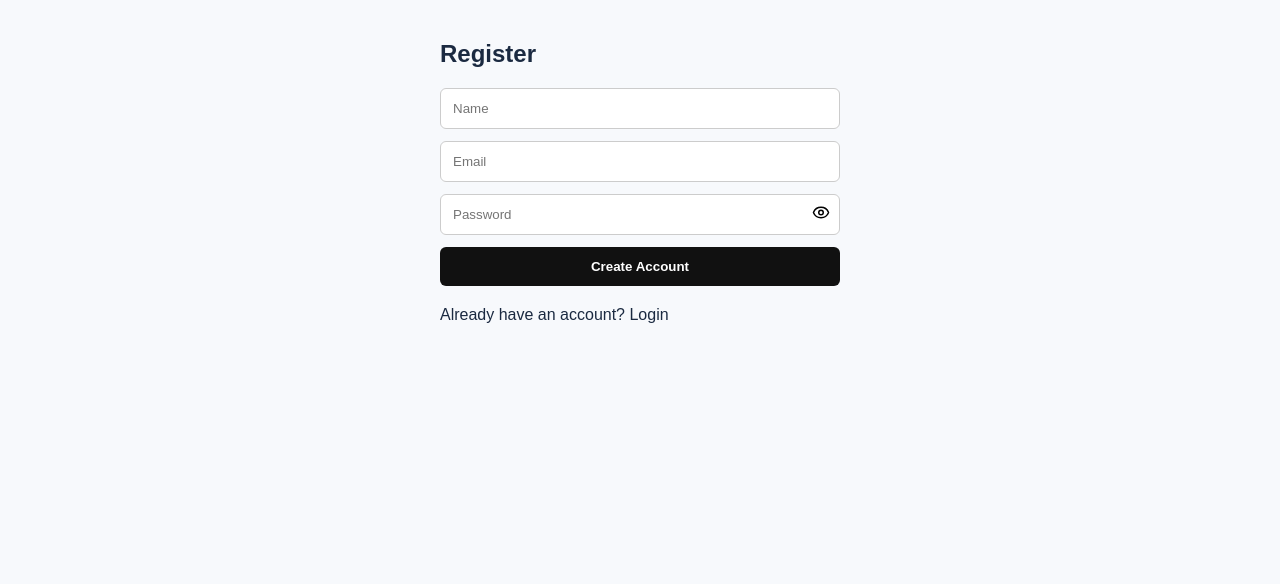
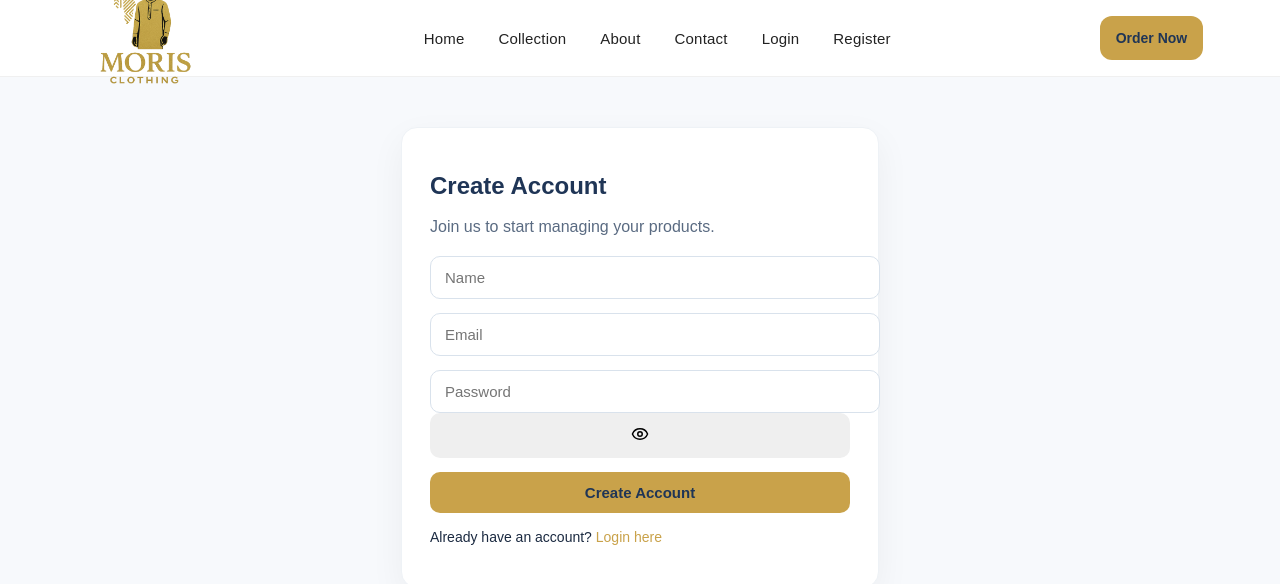
Before and after one commit to princebelieve/moris-clothings, a React (Vite) app in the folder client/: page /register in a window 1280 px wide. Shown: the top 584 px of the page. Built offline with nearby package versions, Linux system fonts and the light colour scheme; no server answers.

Commit message:
Forms centered and stripe live key added

```diff
--- a/client/src/components/ProductForm.jsx
+++ b/client/src/components/ProductForm.jsx
@@ -43,16 +43,7 @@ export default function ProductForm({
   }
 
   return (
-    <form
-      onSubmit={handleSubmit}
-      style={{
-        display: "flex",
-        flexDirection: "column",
-        gap: 12,
-        maxWidth: 400,
-        marginBottom: 30,
-      }}
-    >
+    <form onSubmit={handleSubmit} className="form" style={{ maxWidth: 500 }}>
       <h2>{editingProduct ? "Edit Product" : "Add Product"}</h2>
 
       <input
@@ -80,11 +71,13 @@ export default function ProductForm({
         required
       />
 
-      <div style={{ display: "flex", gap: 10 }}>
-        <button type="submit">{editingProduct ? "Update" : "Add"}</button>
+      <div className="form-actions">
+        <button type="submit" className="btn-primary">
+          {editingProduct ? "Update Product" : "Add Product"}
+        </button>
 
         {editingProduct && (
-          <button type="button" onClick={onCancelEdit}>
+          <button type="button" onClick={onCancelEdit} className="btn-danger">
             Cancel
           </button>
         )}
--- a/client/src/pages/ForgotPassword.jsx
+++ b/client/src/pages/ForgotPassword.jsx
@@ -24,33 +24,37 @@ export default function ForgotPassword() {
     <>
       <Navbar />
 
-      <div style={{ maxWidth: 420, margin: "40px auto", padding: 24 }}>
+      <div className="form" style={{ marginTop: 50 }}>
         <h1>Forgot Password</h1>
-        <p>Enter your email and we will send you a reset link.</p>
+
+        <p>Enter your email and we’ll send you a reset link.</p>
 
         {!sent ? (
-          <form
-            onSubmit={handleSubmit}
-            style={{ display: "flex", flexDirection: "column", gap: 16 }}
-          >
+          <form onSubmit={handleSubmit}>
+            <div style={{ display: "flex", flexDirection: "column", gap: 14 }}>
               <input
                 type="email"
-              placeholder="Email"
+                placeholder="Email address"
                 value={email}
                 onChange={(e) => setEmail(e.target.value)}
                 required
               />
 
-            <button type="submit">Send Reset Link</button>
+              <button type="submit" className="btn-primary">
+                Send Reset Link
+              </button>
+            </div>
           </form>
         ) : (
-          <p>
+          <p style={{ marginTop: 10, color: "#2e7d32" }}>
             If that email exists, a password reset link has been sent.
           </p>
         )}
 
-        <div style={{ marginTop: 20 }}>
-          <Link to="/login">Back to Login</Link>
+        <div style={{ marginTop: 18 }}>
+          <Link to="/login" style={{ color: "var(--gold)" }}>
+            Back to Login
+          </Link>
         </div>
       </div>
     </>
--- a/client/src/pages/Login.jsx
+++ b/client/src/pages/Login.jsx
@@ -32,14 +32,14 @@ export default function Login() {
     <>
       <Navbar />
 
-      <div style={{ maxWidth: 420, margin: "40px auto", padding: 24 }}>
+      <div className="form" style={{ marginTop: 50 }}>
         <h1>Login</h1>
-        <p>Welcome back. Sign in to manage your products.</p>
+        <p className="muted" style={{ marginBottom: 20 }}>
+          Welcome back. Sign in to manage your products.
+        </p>
 
-        <form
-          onSubmit={handleSubmit}
-          style={{ display: "flex", flexDirection: "column", gap: 16 }}
-        >
+        <form onSubmit={handleSubmit}>
+          <div style={{ display: "flex", flexDirection: "column", gap: 14 }}>
             <input
               type="email"
               placeholder="Email"
@@ -48,51 +48,33 @@ export default function Login() {
               required
             />
 
-          <div style={{ position: "relative" }}>
+            <div className="password-field">
               <input
                 type={showPassword ? "text" : "password"}
                 placeholder="Password"
                 value={form.password}
                 onChange={(e) => setForm({ ...form, password: e.target.value })}
                 required
-              style={{ width: "100%", paddingRight: 40 }}
               />
+
               <button
                 type="button"
+                className="password-toggle"
                 onClick={() => setShowPassword(!showPassword)}
-              style={{
-                position: "absolute",
-                right: 8,
-                top: "50%",
-                transform: "translateY(-50%)",
-                background: "none",
-                border: "none",
-                cursor: "pointer",
-              }}
               >
-              {showPassword ? <EyeOff size={20} /> : <Eye size={20} />}
+                {showPassword ? <EyeOff size={18} /> : <Eye size={18} />}
               </button>
             </div>
 
-          <button
-            type="submit"
-            style={{
-              padding: "10px 16px",
-              backgroundColor: "#000",
-              color: "#fff",
-              border: "none",
-              borderRadius: 4,
-              cursor: "pointer",
-              fontSize: 16,
-            }}
-          >
+            <button type="submit" className="btn-primary">
               Sign In
             </button>
+          </div>
         </form>
 
         <p style={{ marginTop: 16, fontSize: 14 }}>
           Don't have an account?{" "}
-          <Link to="/register" style={{ color: "#0066cc" }}>
+          <Link to="/register" style={{ color: "var(--gold)" }}>
             Register here
           </Link>
         </p>
--- a/client/src/pages/Register.jsx
+++ b/client/src/pages/Register.jsx
@@ -2,6 +2,7 @@
 import { useState } from "react";
 import { Eye, EyeOff } from "lucide-react";
 import { Link, useNavigate } from "react-router-dom";
+import Navbar from "../components/Navbar"; // ✅ ADD THIS
 
 export default function Register() {
   const [form, setForm] = useState({
@@ -9,8 +10,8 @@ export default function Register() {
     email: "",
     password: "",
   });
+
   const [showPassword, setShowPassword] = useState(false);
-
   const navigate = useNavigate();
 
   const handleSubmit = async (e) => {
@@ -43,28 +44,22 @@ export default function Register() {
   };
 
   return (
-    <div style={{ maxWidth: 400, margin: "0 auto", padding: 20 }}>
-      <h2>Register</h2>
+    <>
+      <Navbar /> {/* ✅ THIS WAS WHAT YOU WERE MISSING */}
+      <div className="form" style={{ marginTop: 50 }}>
+        <h1>Create Account</h1>
+        <p className="muted" style={{ marginBottom: 20 }}>
+          Join us to start managing your products.
+        </p>
 
-      <form
-        onSubmit={handleSubmit}
-        style={{
-          display: "flex",
-          flexDirection: "column",
-          gap: 12,
-        }}
-      >
+        <form onSubmit={handleSubmit}>
+          <div style={{ display: "flex", flexDirection: "column", gap: 14 }}>
             <input
               type="text"
               placeholder="Name"
               value={form.name}
               onChange={(e) => setForm({ ...form, name: e.target.value })}
               required
-          style={{
-            padding: 12,
-            border: "1px solid #ccc",
-            borderRadius: 6,
-          }}
             />
 
             <input
@@ -73,66 +68,39 @@ export default function Register() {
               value={form.email}
               onChange={(e) => setForm({ ...form, email: e.target.value })}
               required
-          style={{
-            padding: 12,
-            border: "1px solid #ccc",
-            borderRadius: 6,
-          }}
             />
 
-        <div style={{ position: "relative" }}>
+            <div className="password-wrap">
               <input
                 type={showPassword ? "text" : "password"}
                 placeholder="Password"
                 value={form.password}
                 onChange={(e) => setForm({ ...form, password: e.target.value })}
                 required
-            style={{
-              width: "100%",
-              padding: "12px 44px 12px 12px",
-              border: "1px solid #ccc",
-              borderRadius: 6,
-              boxSizing: "border-box",
-            }}
               />
 
               <button
                 type="button"
+                className="password-toggle"
                 onClick={() => setShowPassword(!showPassword)}
-            style={{
-              position: "absolute",
-              right: 10,
-              top: "50%",
-              transform: "translateY(-50%)",
-              border: "none",
-              background: "none",
-              cursor: "pointer",
-              padding: 0,
-            }}
               >
                 {showPassword ? <EyeOff size={18} /> : <Eye size={18} />}
               </button>
             </div>
 
-        <button
-          type="submit"
-          style={{
-            padding: "12px 16px",
-            background: "#111",
-            color: "#fff",
-            border: "none",
-            borderRadius: 6,
-            cursor: "pointer",
-            fontWeight: "bold",
-          }}
-        >
+            <button type="submit" className="btn-primary">
               Create Account
             </button>
+          </div>
         </form>
 
-      <div style={{ marginTop: 20 }}>
-        <Link to="/login">Already have an account? Login</Link>
+        <p style={{ marginTop: 16, fontSize: 14 }}>
+          Already have an account?{" "}
+          <Link to="/login" style={{ color: "var(--gold)" }}>
+            Login here
+          </Link>
+        </p>
       </div>
-    </div>
+    </>
   );
 }
--- a/client/src/pages/ResetPassword.jsx
+++ b/client/src/pages/ResetPassword.jsx
@@ -2,6 +2,7 @@
 import { useState } from "react";
 import { useSearchParams, useNavigate } from "react-router-dom";
 import { resetPassword } from "../services/api";
+import Navbar from "../components/Navbar";
 
 export default function ResetPassword() {
   const [password, setPassword] = useState("");
@@ -21,8 +22,15 @@ export default function ResetPassword() {
   }
 
   return (
-    <div className="page">
+    <>
+      <Navbar />
+
+      <div className="form" style={{ marginTop: 50 }}>
         <h2>Reset Password</h2>
+
+        <p className="muted" style={{ marginBottom: 20 }}>
+          Enter your new password below.
+        </p>
 
         <form onSubmit={handleSubmit}>
           <input
@@ -30,10 +38,18 @@ export default function ResetPassword() {
             placeholder="New password"
             value={password}
             onChange={(e) => setPassword(e.target.value)}
+            required
           />
 
-        <button>Reset Password</button>
+          <button
+            type="submit"
+            className="btn-primary"
+            style={{ marginTop: 14 }}
+          >
+            Reset Password
+          </button>
         </form>
       </div>
+    </>
   );
 }
--- a/client/src/styles/global.css
+++ b/client/src/styles/global.css
@@ -414,3 +414,72 @@ button:hover {
     display: flex;
   }
 }
+
+/* ================= FORMS SYSTEM ================= */
+
+.form {
+  width: 100%;
+  max-width: 420px;
+  margin: 0 auto;
+  padding: 28px;
+  background: #fff;
+  border: 1px solid #eef2f6;
+  border-radius: 16px;
+  box-shadow: 0 12px 35px rgba(0, 0, 0, 0.05);
+}
+
+.form h2,
+.form h1 {
+  margin-bottom: 18px;
+  color: var(--navy);
+  font-size: 24px;
+}
+
+.form input {
+  width: 100%;
+  padding: 12px 14px;
+  border: 1px solid #d9e2ec;
+  border-radius: 10px;
+  font-size: 15px;
+  outline: none;
+  background: #fff;
+}
+
+.form input:focus {
+  border-color: var(--gold);
+  box-shadow: 0 0 0 3px rgba(201, 162, 74, 0.15);
+}
+
+.form button {
+  width: 100%;
+  padding: 12px 16px;
+  border-radius: 10px;
+  border: none;
+  font-weight: 600;
+  font-size: 15px;
+}
+
+.form .btn-primary {
+  background: var(--gold);
+  color: var(--navy);
+}
+
+.form .btn-dark {
+  background: #111;
+  color: white;
+}
+
+.form .btn-danger {
+  background: #f3f4f6;
+  color: #111;
+}
+
+.form-actions {
+  display: flex;
+  gap: 10px;
+  margin-top: 10px;
+}
+
+.form-actions button {
+  flex: 1;
+}
```
Also changed, not shown: 1 other file (tests, documents, lock files or other folders). Lines whose indentation alone changed are shown as unchanged.
